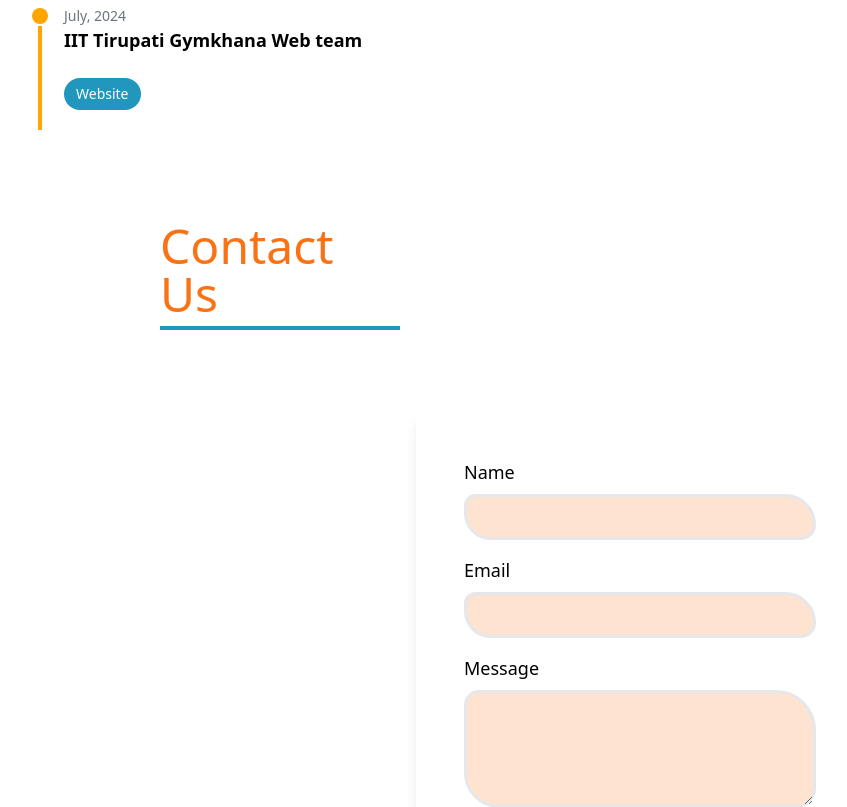
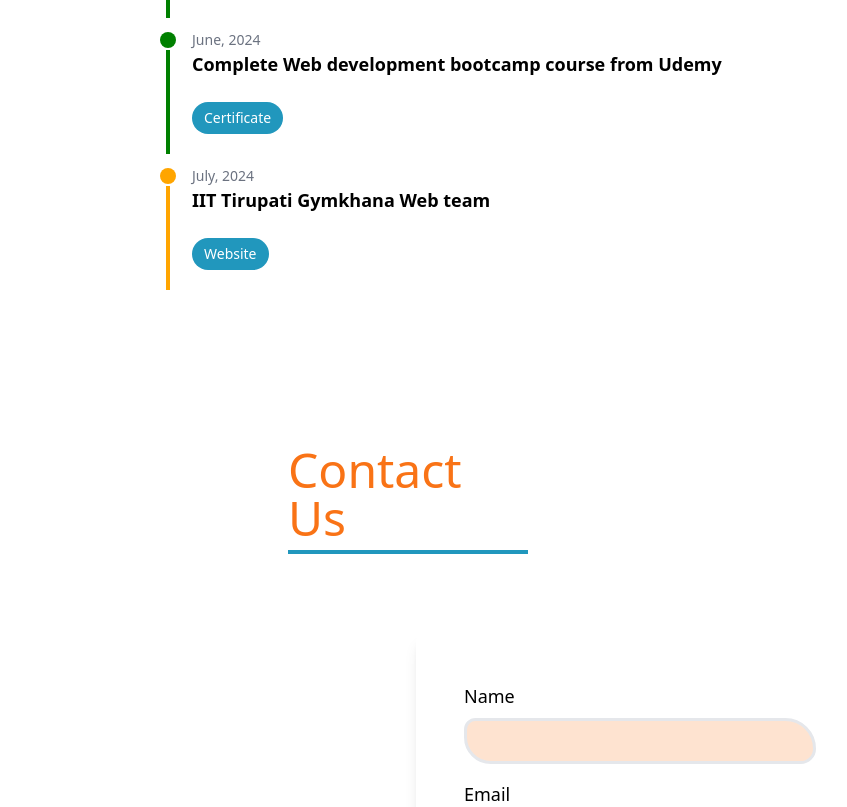
Before and after one commit to samuelmajji/Portifolio_design, a React (Vite) app: page / in a window 1280 px wide. Shown: the part 2224-3031 px from the top of the page, without its empty margins (0-847 px from the left). Built offline with nearby package versions, Linux system fonts and the light colour scheme.

Commit message:
small change

```diff
--- a/src/App.jsx
+++ b/src/App.jsx
@@ -8,17 +8,25 @@ import Footer from "./components/Footer";
 
 function App() {
   return (
-    <>
+    <div className="px-4 sm:px-6 lg:px-8">
       <Header />
+      <div className="max-w-screen-lg mx-auto">
         <ProfileCard />
+        <div className="mt-8 sm:mt-12 lg:mt-16">
           <Heading>My Projects</Heading>
           <Project />
+        </div>
+        <div className="mt-8 sm:mt-12 lg:mt-16">
           <Heading>Journey</Heading>
           <MyJourney />
+        </div>
+        <div className="mt-8 sm:mt-12 lg:mt-16">
           <Heading>Contact Us</Heading>
           <ContactForm />
+        </div>
+      </div>
       <Footer />
-    </>
+    </div>
   );
 }
 
```
Lines whose indentation alone changed are shown as unchanged.
